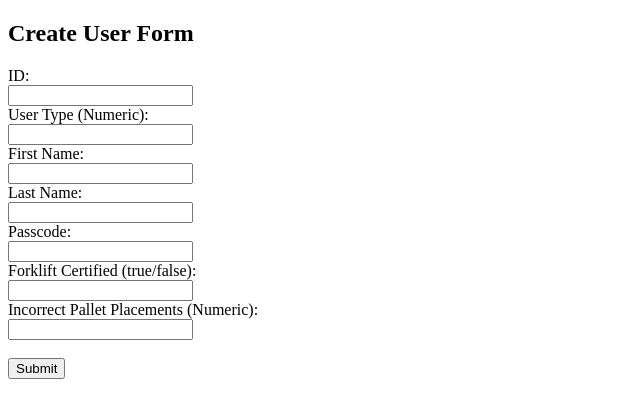
After one commit to AeroWatchDkIT/AdminViewPy, a Flask app: page /createUser in a window 1280 px wide. The commit adds this page. Shown: the top 418 px of the page, without its empty margins (0-640 px from the left). Run offline with Flask 3, Linux system fonts and the light colour scheme.

Commit message:
Created Add User & Delete User

```diff
--- a/app.py
+++ b/app.py
@@ -82,10 +82,42 @@ def view_user(user_id):
     else:
         # Handle the case where the user is not found or an error occurs
         user = None
+    return render_template('viewUsers.html', user=user,userLoop=userData)
+
+@app.route('/deleteUser/<string:id>', methods=['GET', 'POST'])
+def deleteUser(id):
+    # Directly redirect GET requests to the index to avoid showing the deletion URL.
+    if request.method == 'GET':
+        return redirect(url_for('index'))
+
+    # Handle POST request: Attempt to delete the user.
+    if request.method == 'POST':
+        response = requests.delete(f'{USERS_API}/{id}', verify=False)
+        if response.status_code == 204:  # Assuming 204 means success
+            return redirect(url_for('index'))
+
+    # If neither condition is met, it's a fallback, though this should not happen with the above logic.
+    return redirect(url_for('index'))
 
 
+@app.route('/createUser', methods=['GET', 'POST'])
+def createUser():
+    if request.method == 'POST':
+        # Assuming the form data uses the same keys as your data structure
+        new_data = {
+            'id': request.form['id'],
+            'userType': int(request.form['userType']),  # Convert to int as necessary
+            'firstName': request.form['firstName'],
+            'lastName': request.form['lastName'],
+            'passcode': request.form['passcode'],
+            'forkliftCertified': request.form['forkliftCertified'].lower() in ['true', '1', 't', 'y', 'yes'],  # Convert to boolean
+            'incorrectPalletPlacements': int(request.form['incorrectPalletPlacements'])  # Convert to int as necessary
+        }
+        response = requests.post(USERS_API, json=new_data, verify=False)
+        if response.status_code == 201:
+            return redirect(url_for('index'))  # Ensure you have an 'index' route defined
+    return render_template('createUser.html')
 
-    return render_template('viewUsers.html', user=user,userLoop=userData)
 
 # Create Forklift
 @app.route('/createForklift', methods=['GET', 'POST'])
--- /dev/null
+++ b/templates/createUser.html
@@ -0,0 +1,31 @@
+<!DOCTYPE html>
+<html lang="en">
+<head>
+    <meta charset="UTF-8">
+    <title>Create User</title>
+</head>
+<body>
+
+<h2>Create User Form</h2>
+
+<form action="/createUser" method="post">
+    <label for="id">ID:</label><br>
+    <!-- Add pattern attribute for validation -->
+    <input type="text" id="id" name="id" pattern="U-\d{4}" title="ID must be in the format U-xxxx, where xxxx are digits." required><br>
+    <label for="userType">User Type (Numeric):</label><br>
+    <input type="number" id="userType" name="userType" required><br>
+    <label for="firstName">First Name:</label><br>
+    <input type="text" id="firstName" name="firstName" required><br>
+    <label for="lastName">Last Name:</label><br>
+    <input type="text" id="lastName" name="lastName" required><br>
+    <label for="passcode">Passcode:</label><br>
+    <input type="text" id="passcode" name="passcode" required><br>
+    <label for="forkliftCertified">Forklift Certified (true/false):</label><br>
+    <input type="text" id="forkliftCertified" name="forkliftCertified" required><br>
+    <label for="incorrectPalletPlacements">Incorrect Pallet Placements (Numeric):</label><br>
+    <input type="number" id="incorrectPalletPlacements" name="incorrectPalletPlacements" required><br><br>
+    <input type="submit" value="Submit">
+</form>
+
+</body>
+</html>
--- a/templates/index.html
+++ b/templates/index.html
@@ -235,7 +235,7 @@
                          <!-- Dropdown - User Information -->
                          <div class="dropdown-menu dropdown-menu-right shadow animated--grow-in"
                          aria-labelledby="userDropdown">
-                         <a class="dropdown-item" href="#">
+                         <a class="dropdown-item" href="/createUser">
                              <i class="fas fa-user fa-sm fa-fw mr-2 text-gray-400"></i>
                              Create User
                          </a>
```
Also changed, not shown: templates/viewUsers.html (+7 -1 lines).
